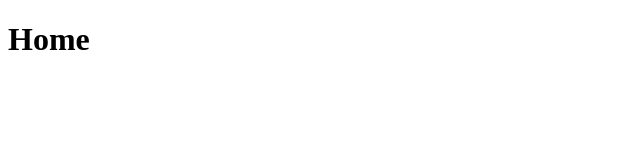
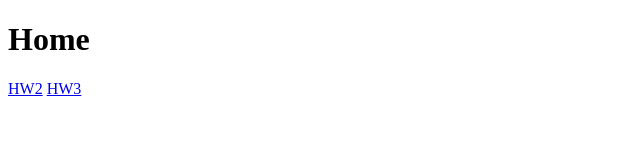
Before and after one commit to Lemonade68/ComputerGraphics, a plain HTML site: page index.html in a window 1280 px wide. Shown: the whole page, without its empty margins (0-640 px from the left). Drawn offline with Linux system fonts and the light colour scheme.

Commit message:
minor changes

```diff
--- a/index.html
+++ b/index.html
@@ -7,7 +7,7 @@
 </head>
 <body>
     <h1>Home</h1>
-    <a href="./3d-wandering.html"></a>
-    <a href="./hw3.html"></a>
+    <a href="./3d-wandering.html">HW2</a>
+    <a href="./hw3.html">HW3</a>
 </body>
 </html>
```
